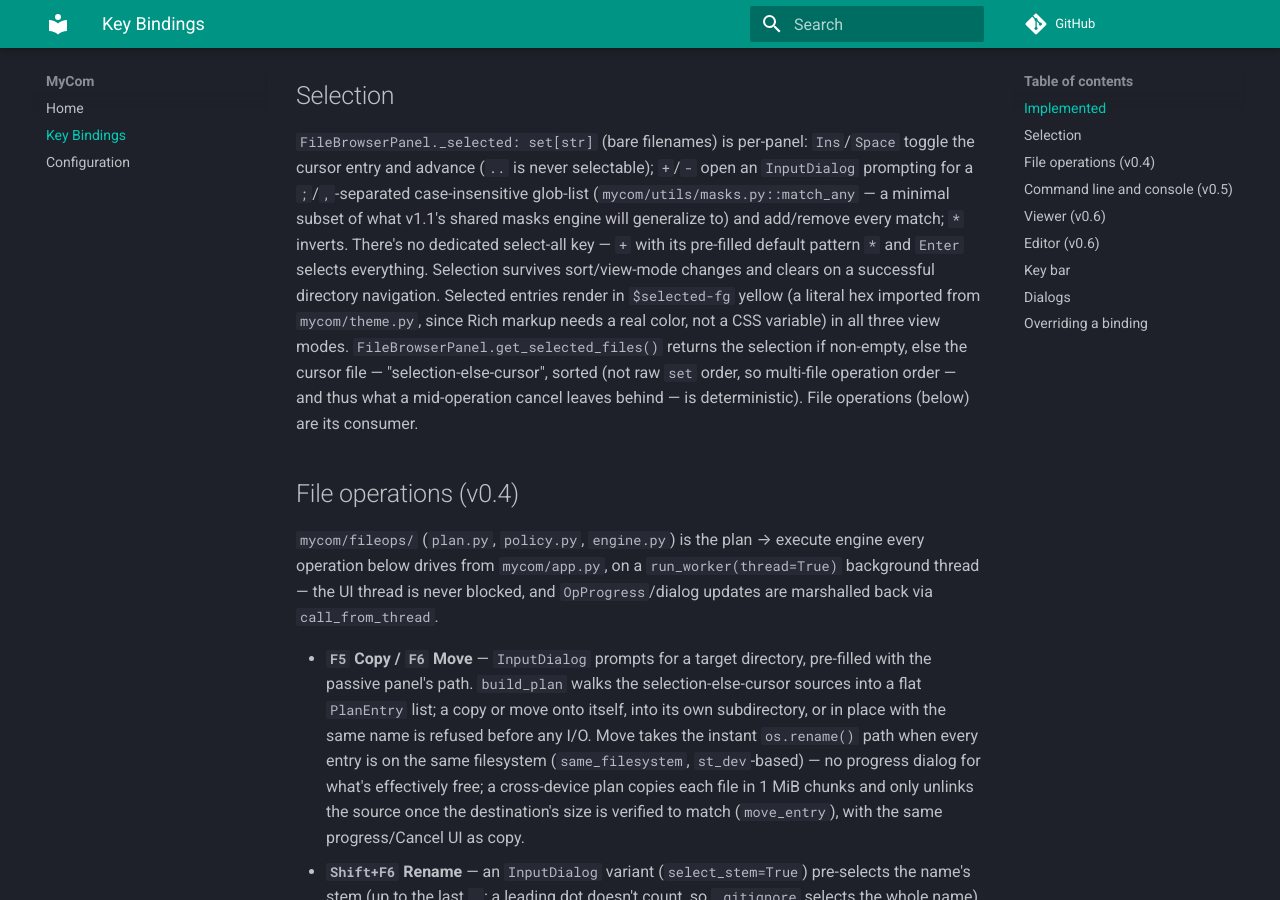
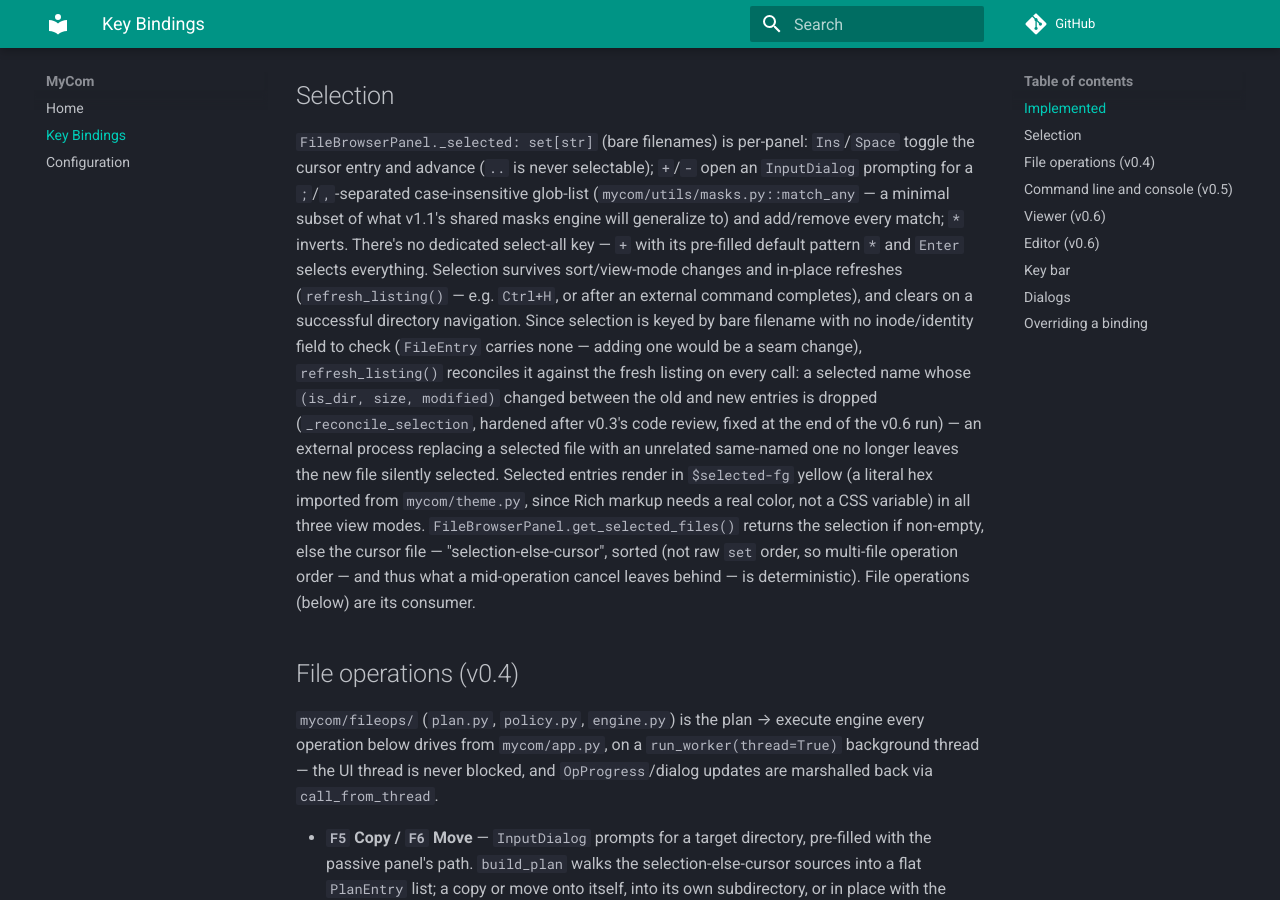
Before and after one commit to ichMaster/mycom, an MkDocs documentation site: the page built from docs/keybindings.md, in a window 1280 px wide and 900 px high, scrolled down 2256 px. Built offline with MkDocs 1.6.1 and Material for MkDocs 9.7.7, drawn with Linux system fonts in a browser that asks for light colours; comment, search, counter and statistics services are not loaded.

Commit message:
docs: note selection reconciliation on refresh (HARDEN sweep)
README.md and docs/keybindings.md's Selection sections now describe
the fixed behavior: a selected name is dropped on refresh if the
entry it refers to was externally replaced under the same name.

Co-Authored-By: Claude Fable 5 <noreply@anthropic.com>

```diff
--- a/docs/keybindings.md
+++ b/docs/keybindings.md
@@ -68,8 +68,15 @@ cursor entry and advance (`..` is never selectable); `+`/`-` open an `InputDialo
 `;`/`,`-separated case-insensitive glob-list (`mycom/utils/masks.py::match_any` — a minimal
 subset of what v1.1's shared masks engine will generalize to) and add/remove every match; `*`
 inverts. There's no dedicated select-all key — `+` with its pre-filled default pattern `*` and
-`Enter` selects everything. Selection survives sort/view-mode changes and clears on a successful
-directory navigation. Selected entries render in `$selected-fg` yellow (a literal hex imported
+`Enter` selects everything. Selection survives sort/view-mode changes and in-place refreshes
+(`refresh_listing()` — e.g. `Ctrl+H`, or after an external command completes), and clears on a
+successful directory navigation. Since selection is keyed by bare filename with no inode/identity
+field to check (`FileEntry` carries none — adding one would be a seam change), `refresh_listing()`
+reconciles it against the fresh listing on every call: a selected name whose `(is_dir, size,
+modified)` changed between the old and new entries is dropped (`_reconcile_selection`, hardened
+after v0.3's code review, fixed at the end of the v0.6 run) — an external process replacing a
+selected file with an unrelated same-named one no longer leaves the new file silently selected.
+Selected entries render in `$selected-fg` yellow (a literal hex imported
 from `mycom/theme.py`, since Rich markup needs a real color, not a CSS variable) in all three view
 modes. `FileBrowserPanel.get_selected_files()` returns the selection if non-empty, else the
 cursor file — "selection-else-cursor", sorted (not raw `set` order, so multi-file operation
```
Also changed, not shown: README.md (+3 -1 lines).
